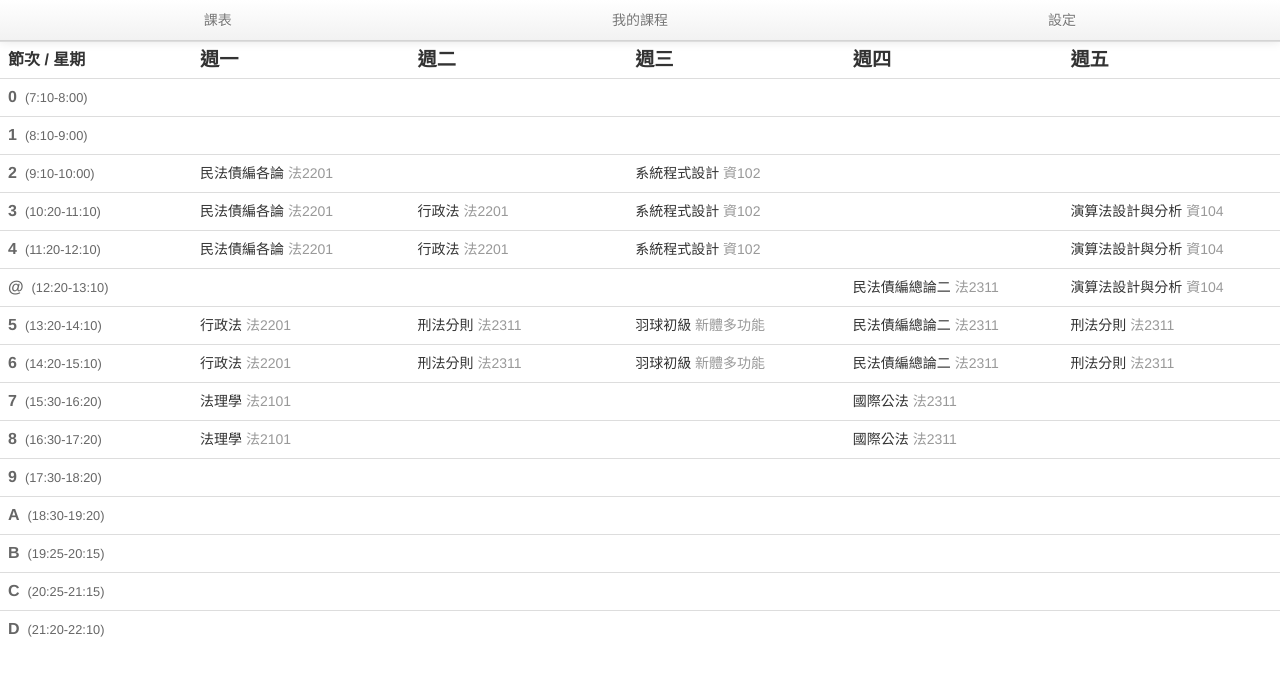
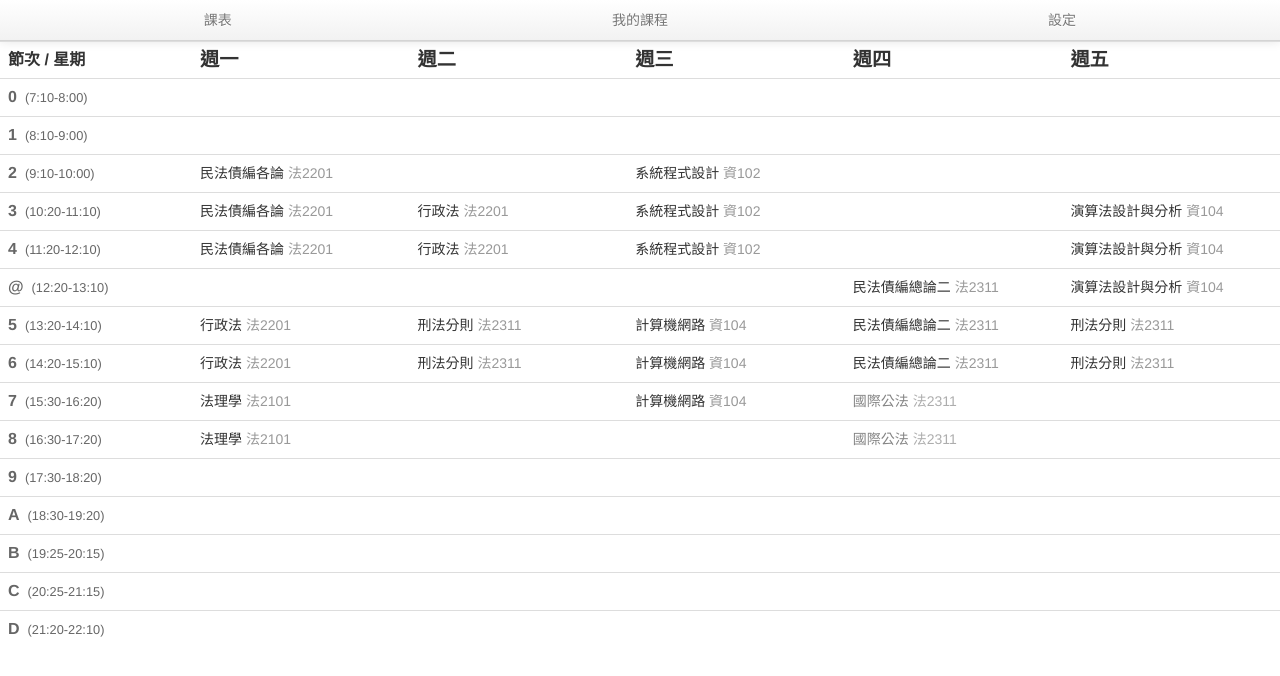
Before and after one commit to rschiang/coursetable, a plain HTML site: page index.html in a window 1280 px wide. Drawn offline with Linux system fonts and the light colour scheme.

Commit message:
Implement visiting course, update 103-1 course table

```diff
--- a/index.html
+++ b/index.html
@@ -57,6 +57,11 @@
 		.table span.muted {
 			display: inline-block;
 		}
+
+        .table .visiting {
+            color: #666;
+            opacity: .8;
+        }
 	</style>
 
   </head>
@@ -136,7 +141,7 @@
 			<td><b>5</b>(13:20-14:10)</td>
 			<td>行政法 <span class="muted">法2201</span></td>
 			<td>刑法分則 <span class="muted">法2311</span></td>
-            <td>羽球初級 <span class="muted">新體多功能</span></td>
+            <td>計算機網路 <span class="muted">資104</span></td>
             <td>民法債編總論二 <span class="muted">法2311</span></td>
             <td>刑法分則 <span class="muted">法2311</span></td>
 		</tr>
@@ -144,7 +149,7 @@
 			<td><b>6</b>(14:20-15:10)</td>
             <td>行政法 <span class="muted">法2201</span></td>
             <td>刑法分則 <span class="muted">法2311</span></td>
-            <td>羽球初級 <span class="muted">新體多功能</span></td>
+            <td>計算機網路 <span class="muted">資104</span></td>
             <td>民法債編總論二 <span class="muted">法2311</span></td>
             <td>刑法分則 <span class="muted">法2311</span></td>
 		</tr>
@@ -152,8 +157,8 @@
 			<td><b>7</b>(15:30-16:20)</td>
 			<td>法理學 <span class="muted">法2101</span></td>
 			<td></td>
-			<td></td>
-			<td>國際公法 <span class="muted">法2311</span></td>
+            <td>計算機網路 <span class="muted">資104</span></td>
+			<td class="visiting">國際公法 <span class="muted">法2311</span></td>
 			<td></td>
 		</tr>
 		<tr>
@@ -161,7 +166,7 @@
             <td>法理學 <span class="muted">法2101</span></td>
 			<td></td>
 			<td></td>
-            <td>國際公法 <span class="muted">法2311</span></td>
+            <td class="visiting">國際公法 <span class="muted">法2311</span></td>
 			<td></td>
 		</tr>
 		<tr>
```
